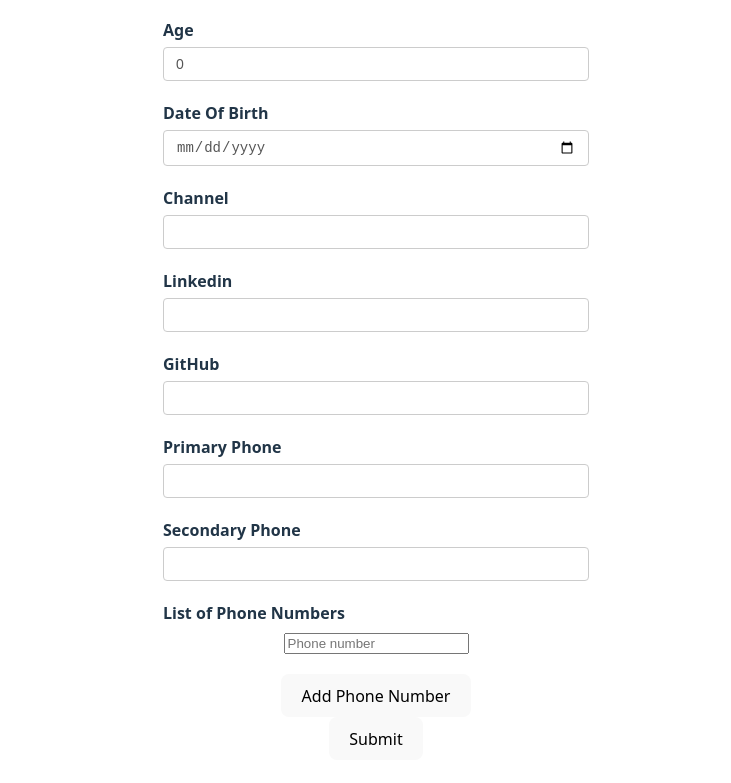
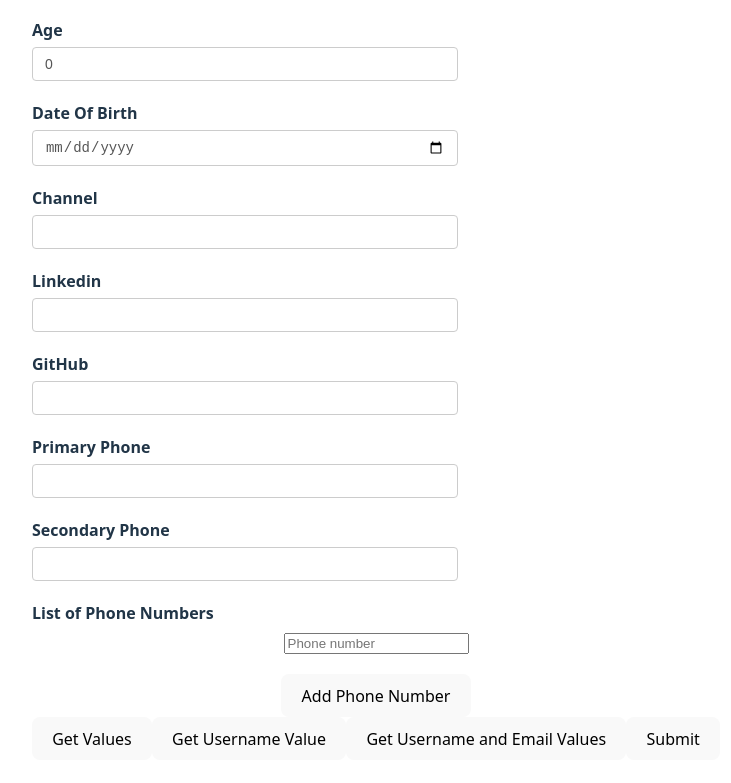
Before and after one commit to herotyphoon/react-hook-form-practice, a React (Vite) app in the folder react-hook-form-practice/: page / in a window 1280 px wide. Shown: the part 305-1088 px from the top of the page, without its empty margins (264-995 px from the left). Built offline with nearby package versions, Linux system fonts and the light colour scheme.

Commit message:
Get Field Values

```diff
--- a/react-hook-form-practice/src/components/YouTubeForm.jsx
+++ b/react-hook-form-practice/src/components/YouTubeForm.jsx
@@ -18,7 +18,7 @@ export const YouTubeForm = () => {
             phNumbers: [{ number: "" }],
         }
     });
-    const {register, control, handleSubmit, formState, watch} = form;
+    const {register, control, handleSubmit, formState, watch, getValues} = form;
 
     const {errors} = formState;
 
@@ -171,6 +171,10 @@ export const YouTubeForm = () => {
                     </div>
                 </div>
 
+                <button type="button" onClick={() => console.log("Get Values", getValues())}>Get Values</button>
+                <button type="button" onClick={() => console.log(getValues("username"))}>Get Username Value</button>
+                <button type="button" onClick={() => console.log(getValues(["username", "email"]))}>Get Username and Email Values</button>
+
                 <button type="submit">Submit</button>
             </form>
             <DevTool control={control}/>
```
